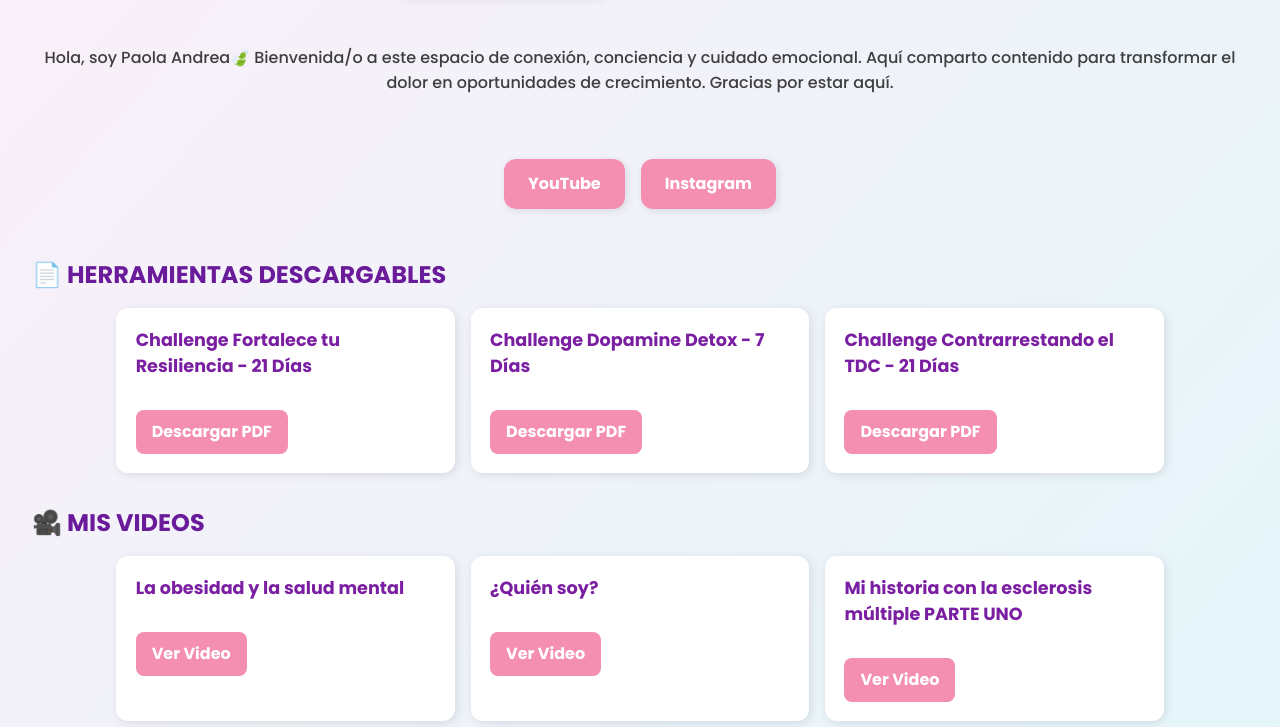
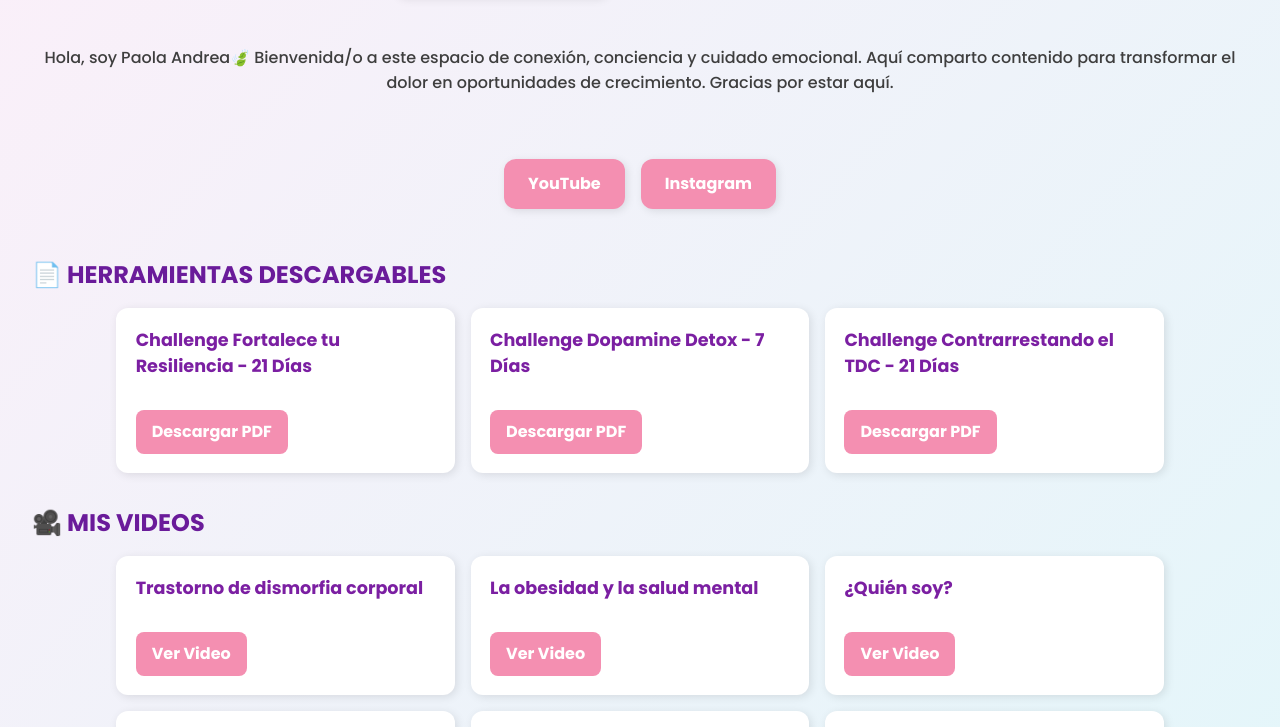
Before and after one commit to Paolandreacr/NEWBEGINNING_PACR, a plain HTML site: page index.html in a window 1280 px wide. Shown: the part 222-949 px from the top of the page. Drawn offline with Linux system fonts and the light colour scheme.

Commit message:
Update index.html

```diff
--- a/index.html
+++ b/index.html
@@ -193,6 +193,10 @@
   <h2 class="section-title">🎥 MIS VIDEOS</h2>
   <div class="videos">
     <div class="card">
+      <h3>Trastorno de dismorfia corporal</h3>
+      <a class="button" href="https://www.youtube.com/watch?v=_4IrDr-aep0" target="_blank">Ver Video</a>
+    </div>
+    <div class="card">
       <h3>La obesidad y la salud mental</h3>
       <a class="button" href="https://www.youtube.com/watch?v=YPCxow9gSqY" target="_blank">Ver Video</a>
     </div>
```
